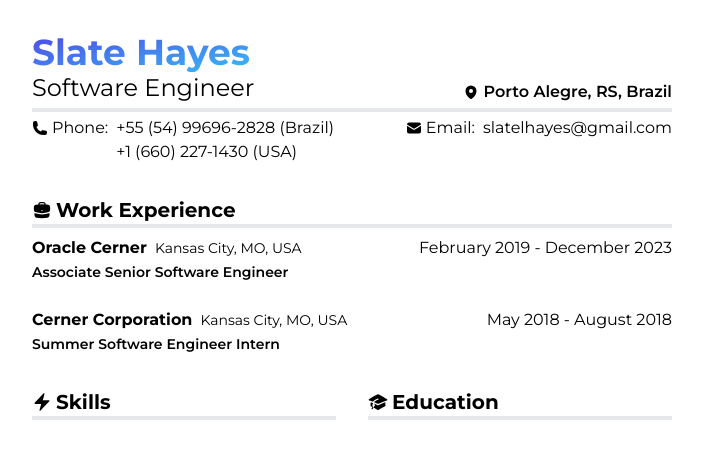
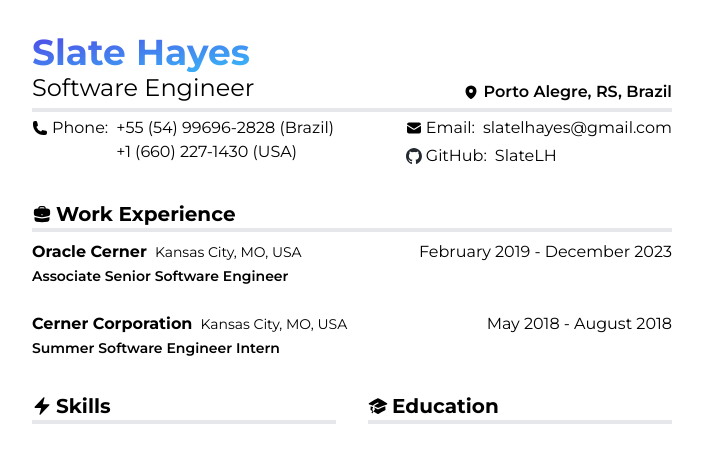
Before and after one commit to SlateLH/slatehayes, a Next.js app: page / in a window 1280 px wide. Shown: the top 462 px of the page, without its empty margins (288-991 px from the left). Built offline with nearby package versions, Linux system fonts and the light colour scheme.

Commit message:
Add GitHub mark and link

```diff
--- a/src/app/page.tsx
+++ b/src/app/page.tsx
@@ -1,3 +1,4 @@
+import Image from "next/image";
 import Link from "next/link";
 
 export default function Home() {
@@ -34,6 +35,7 @@ export default function Home() {
               <Link href="tel:+16602271430">{"+1 (660) 227-1430 (USA)"}</Link>
             </div>
           </div>
+          <div className="flex flex-col gap-1">
             <Link className="flex items-center gap-2" href="mailto:slatelhayes@gmail.com">
               <span className="flex items-center gap-1">
                 <svg xmlns="http://www.w3.org/2000/svg" viewBox="0 0 24 24" fill="currentColor" className="w-4 h-4">
@@ -44,6 +46,20 @@ export default function Home() {
               </span>
               slatelhayes@gmail.com
             </Link>
+            <Link className="flex items-center gap-2" href="https://github.com/SlateLH">
+              <span className="flex items-center gap-1">
+                <Image
+                  src="/github-mark.svg"
+                  alt="GitHub mark"
+                  width={16}
+                  height={16}
+                  priority
+                />
+                GitHub:
+              </span>
+              SlateLH
+            </Link>
+          </div>
         </div>
         <div className="w-full flex flex-col pt-8">
           <div className="flex items-center gap-1 border-b-4">
```
Also changed, not shown: public/github-mark.svg (added). Lines whose indentation alone changed are shown as unchanged.
